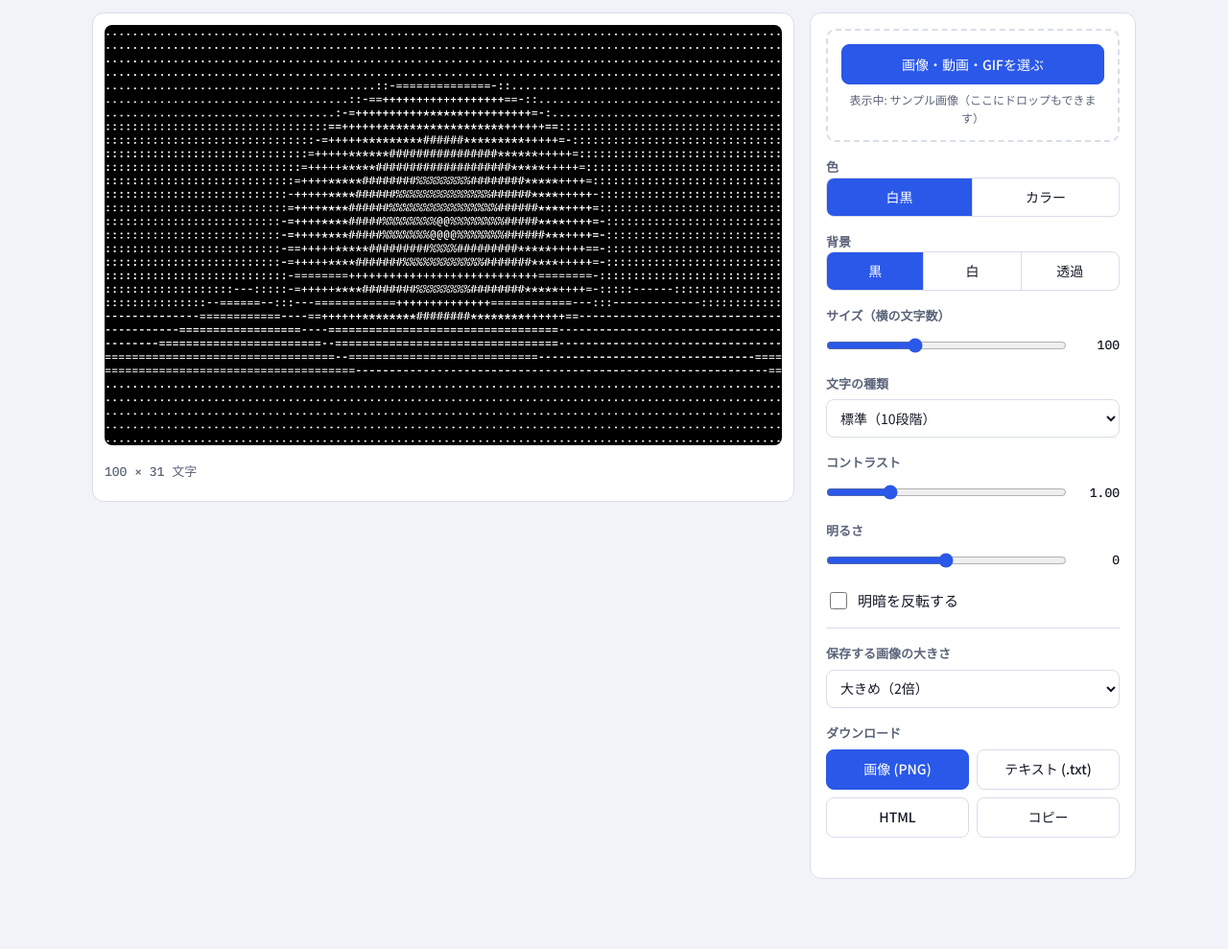
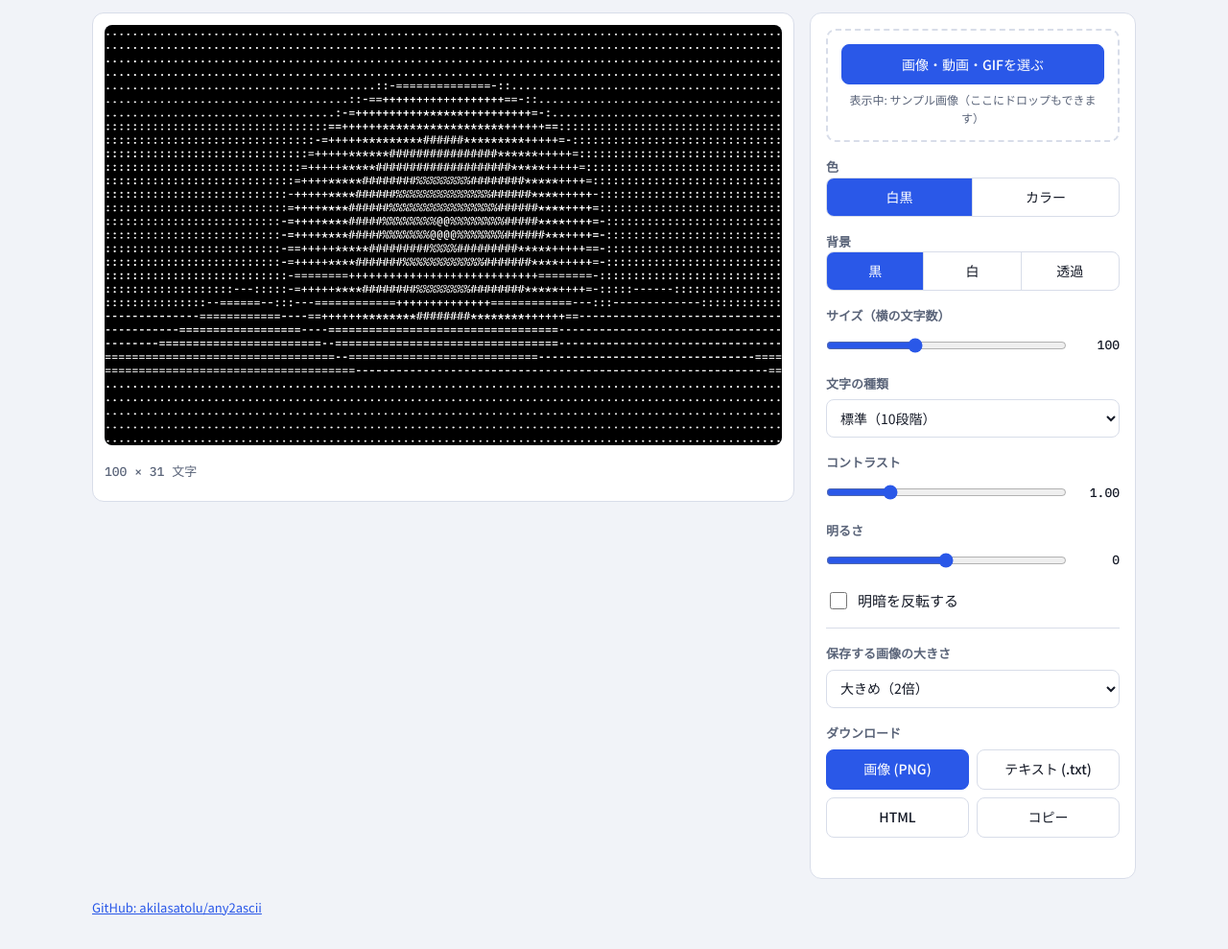
Before and after one commit to akilasatolu/any2ascii, a plain HTML site: page index.html in a window 1280 px wide. Shown: the part 78-1067 px from the top of the page at 96% size. Before the commit the page ends 1011 px from the top, so only its background shows below. Drawn offline with Linux system fonts and the light colour scheme.

Commit message:
フッターを追加し、GitHubリンクを含めました

```diff
--- a/index.html
+++ b/index.html
@@ -106,6 +106,8 @@ input[type="range"] { width: 100%; accent-color: var(--accent); margin: 0; min-h
 #prog { width: 100%; height: 8px; accent-color: var(--accent); }
 .anim[hidden], [hidden] { display: none !important; }
 .divider { height: 1px; background: var(--line); border: 0; margin: 0; }
+footer.foot { max-width: 1120px; margin: 0 auto; padding: 4px 16px 32px; color: var(--muted); font-size: 13px; }
+footer.foot a { color: var(--accent); }
 #msg { min-height: 20px; color: var(--muted); font-size: 13px; margin: 0; }
 </style>
 </head>
@@ -233,6 +235,9 @@ input[type="range"] { width: 100%; accent-color: var(--accent); margin: 0; min-h
     </div>
   </section>
 </main>
+<footer class="foot">
+  <a href="https://github.com/akilasatolu/any2ascii" target="_blank" rel="noopener noreferrer">GitHub: akilasatolu/any2ascii</a>
+</footer>
 <div id="stash" style="position:absolute;width:1px;height:1px;opacity:0;pointer-events:none;overflow:hidden" aria-hidden="true"></div>
 
 <script>
```
